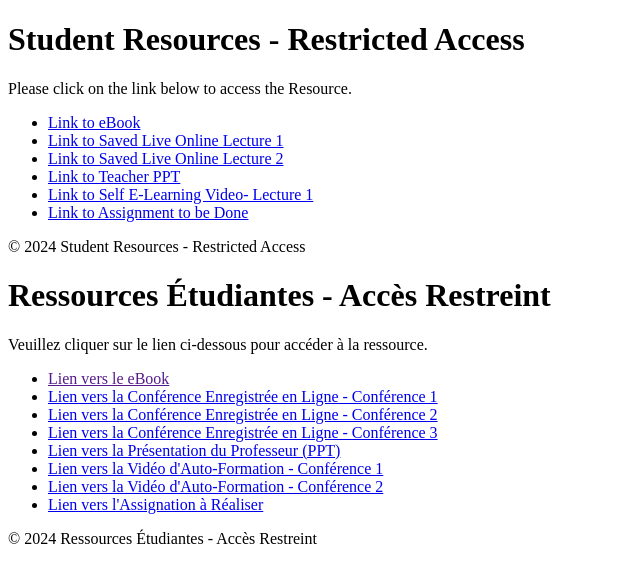
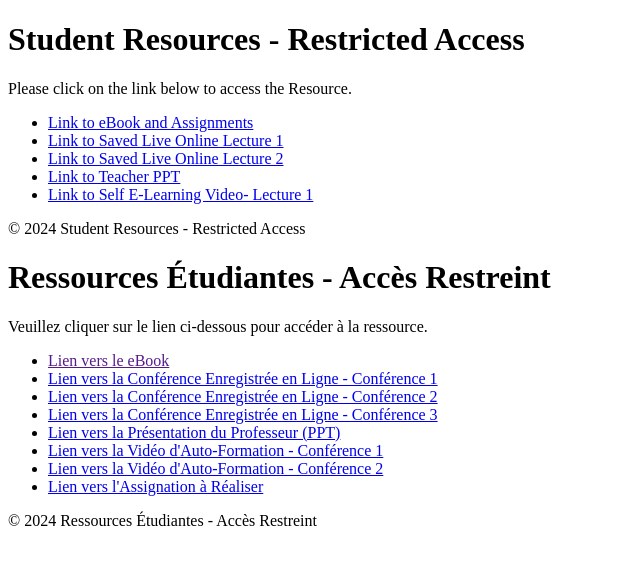
Before and after one commit to occultedge/medsntrytchnqs, a plain HTML site: page main_content.html in a window 1280 px wide. Shown: the whole page, without its empty margins (0-640 px from the left). Drawn offline with Linux system fonts and the light colour scheme.

Commit message:
Update main_content.html

```diff
--- a/main_content.html
+++ b/main_content.html
@@ -14,13 +14,12 @@
 
   <main>
     <ul>
-      <li><a href="https://docs.google.com/document/d/1a0uVlrBVZoEqRqmx0Ce_om6dFfxnC0GPaGQKVB-GMOo/edit?usp=sharing" target="_blank">Link to eBook</a></li>
+      <li><a href="https://docs.google.com/document/d/1a0uVlrBVZoEqRqmx0Ce_om6dFfxnC0GPaGQKVB-GMOo/edit?usp=sharing" target="_blank">Link to eBook and Assignments</a></li>
       <li><a href="https://youtu.be/APGVOrfV6NU" target="_blank">Link to Saved Live Online Lecture 1
       <li><a href="https://youtu.be/cTm-EEN-vH4" target="_blank">Link to Saved Live Online Lecture 2
       <li><a href="https://docs.google.com/presentation/d/1jbhi33WAgpi4d5CpBiEJ4jkJhFDxlEIo/edit?usp=sharing&ouid=100809232314841875185&rtpof=true&sd=true" target="_blank">Link to Teacher PPT</a></li>
       <li><a href="https://occultedge.github.io/medsantechelng" target="_blank">Link to Self E-Learning Video- Lecture 1</a></li>
-            <li><a href="
-      <li><a href="https://docs.google.com/document/d/1a0uVlrBVZoEqRqmx0Ce_om6dFfxnC0GPaGQKVB-GMOo/edit?usp=sharing" target="_blank">Link to Assignment to be Done</a></li>
+
     </ul>
   </main>
 
```
